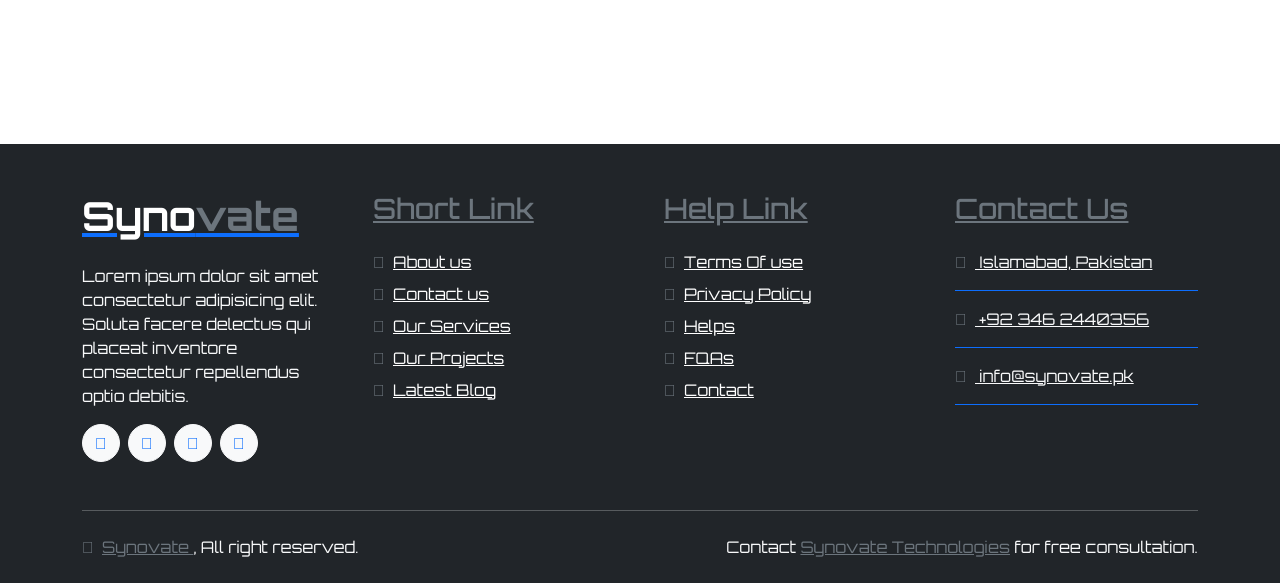
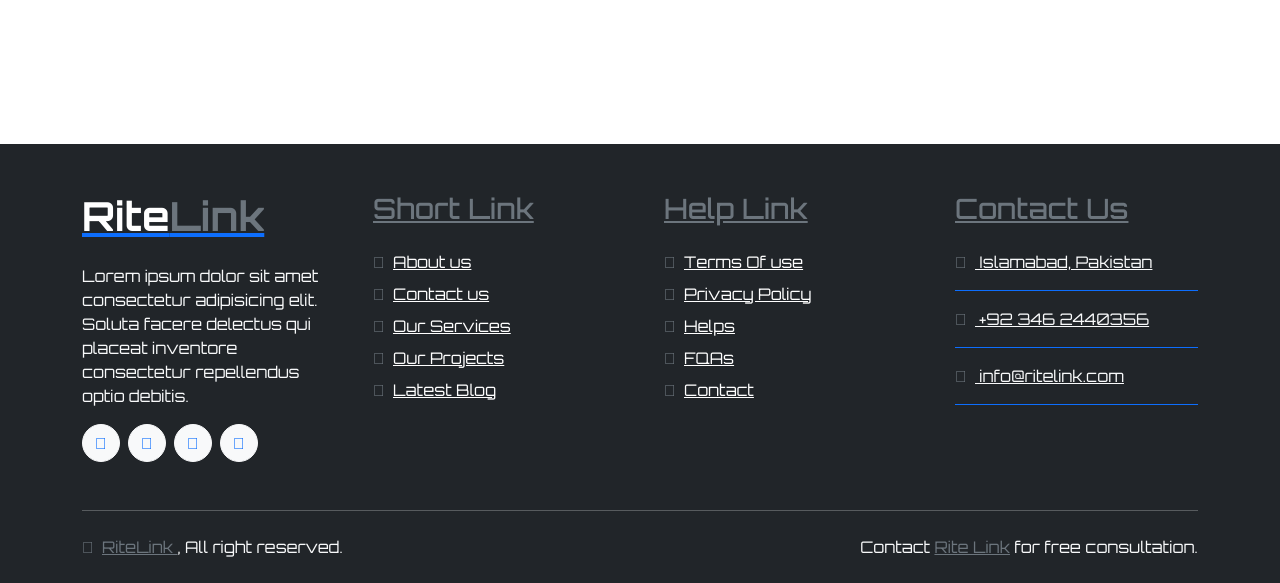
Before and after one commit to anasraheemdev/webathon, a PHP site: page / in a window 1280 px wide. Shown: the part 4048-4631 px from the top of the page. Run offline with PHP 8.4, Linux system fonts and the light colour scheme; some libraries are stand-ins or nearby versions.

Commit message:
Footer Good

```diff
--- a/company-fact.php
+++ b/company-fact.php
@@ -1,4 +1,3 @@
-<!-- Fact Start -->
 <div class="container-fluid bg-secondary py-5">
         <div class="container">
             <div class="row">
--- a/footer.php
+++ b/footer.php
@@ -1,9 +1,9 @@
-<div class="container-fluid footer bg-dark wow fadeIn" data-wow-delay=".3s">
+<div class="container-fluid footer bg-dark wow fadeIn footer-bgn-aaa" data-wow-delay=".3s">
         <div class="container pt-5 pb-4">
             <div class="row g-5">
                 <div class="col-lg-3 col-md-6">
                     <a href="index.html">
-                        <h1 class="text-white fw-bold d-block">Syno<span class="text-secondary">vate</span> </h1>
+                        <h1 class="text-white fw-bold d-block">Rite<span class="text-secondary">Link</span> </h1>
                     </a>
                     <p class="mt-4 text-light">Lorem ipsum dolor sit amet consectetur adipisicing elit. Soluta facere delectus qui placeat inventore consectetur repellendus optio debitis.</p>
                     <div class="d-flex hightech-link">
@@ -38,18 +38,18 @@
                     <div class="text-white mt-4 d-flex flex-column contact-link">
                         <a href="#" class="pb-3 text-light border-bottom border-primary"><i class="fas fa-map-marker-alt text-secondary me-2"></i> Islamabad, Pakistan</a>
                         <a href="#" class="py-3 text-light border-bottom border-primary"><i class="fas fa-phone-alt text-secondary me-2"></i> +92 346 2440356</a>
-                        <a href="#" class="py-3 text-light border-bottom border-primary"><i class="fas fa-envelope text-secondary me-2"></i> info@synovate.pk</a>
+                        <a href="#" class="py-3 text-light border-bottom border-primary"><i class="fas fa-envelope text-secondary me-2"></i> info@ritelink.com</a>
                     </div>
                 </div>
             </div>
             <hr class="text-light mt-5 mb-4">
             <div class="row">
                 <div class="col-md-6 text-center text-md-start">
-                    <span class="text-light"><a href="#" class="text-secondary"><i class="fas fa-copyright text-secondary me-2"></i>Synovate </a>, All right reserved.</span>
+                    <span class="text-light"><a href="#" class="text-secondary"><i class="fas fa-copyright text-secondary me-2"></i>RiteLink </a>, All right reserved.</span>
                 </div>
                 <div class="col-md-6 text-center text-md-end">
 
-                    <span class="text-light">Contact <a href="#formwala" class="text-secondary">Synovate Technologies</a> for free consultation.</span>
+                    <span class="text-light">Contact <a href="#formwala" class="text-secondary">Rite Link</a> for free consultation.</span>
                 </div>
             </div>
         </div>
--- a/navbar.php
+++ b/navbar.php
@@ -41,8 +41,7 @@
                         <span class="text-secondary">Call: + 92 346 2440356</span>
                     </div>
                     <div class="d-flex align-items-center justify-content-center ms-4">
-                        <a href="login.html" class="btn btn-outline-light me-2">Login</a>
-                        <a href="signup.html" class="btn btn-light">Sign Up</a>
+                        <a href="sign.php" class="btn btn-outline-light me-2">Login Here</a>
                     </div>
                 </div>
             </nav>
```
Also changed, not shown: sign.php (added, +26 -0 lines).
